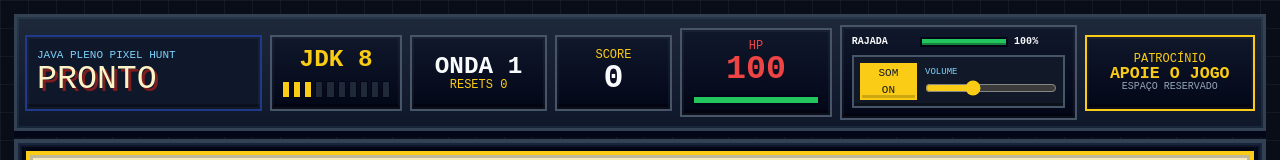
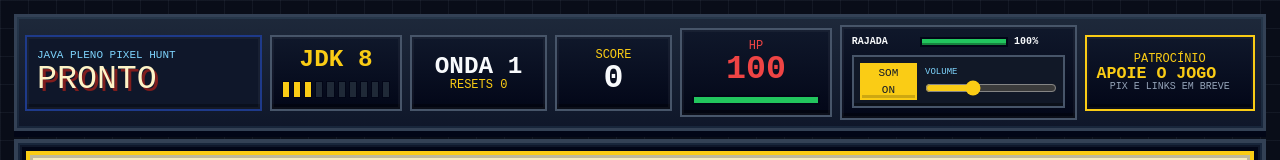
Before and after one commit to thyagodissenha/java-pleno-pixel-hunt, a Next.js app: page / in a window 1280 px wide. Shown: the top 160 px of the page. Built offline with nearby package versions, Linux system fonts and the light colour scheme.

Commit message:
Add support panel

```diff
--- a/app/globals.css
+++ b/app/globals.css
@@ -181,9 +181,26 @@ canvas {
   border-color: #facc15;
 }
 
-.sponsor-card strong {
+.sponsor-card button {
+  width: 100%;
+  border: 0;
+  background: transparent;
   color: #facc15;
+  cursor: pointer;
+  font: inherit;
   font-size: clamp(14px, 1.3vw, 20px);
+  font-weight: 900;
+  line-height: 1.05;
+  padding: 0;
+  text-align: left;
+  text-transform: uppercase;
+}
+
+.sponsor-card button:hover,
+.sponsor-card button:focus-visible {
+  color: #7dd3fc;
+  outline: none;
+  text-shadow: 2px 2px 0 #7f1d1d;
 }
 
 .sponsor-card small {
@@ -387,6 +404,52 @@ canvas {
   line-height: 1;
   text-align: center;
   text-shadow: 4px 4px 0 #7f1d1d;
+}
+
+.support-screen {
+  background:
+    repeating-linear-gradient(90deg, rgba(250, 204, 21, 0.08) 0 3px, transparent 3px 20px),
+    #101827;
+}
+
+.support-panel {
+  width: min(560px, calc(100vw - 30px));
+}
+
+.support-copy {
+  max-width: 460px;
+  margin: 14px auto 0;
+  color: #bfdbfe;
+  font-size: clamp(13px, 2vw, 16px);
+  line-height: 1.45;
+  text-align: center;
+}
+
+.support-options {
+  display: grid;
+  gap: 10px;
+  margin-top: 20px;
+}
+
+.support-options div {
+  display: grid;
+  gap: 4px;
+  border: 3px solid #0f172a;
+  background: rgba(15, 23, 42, 0.88);
+  box-shadow: inset 0 -4px 0 rgba(2, 6, 23, 0.5);
+  padding: 12px;
+}
+
+.support-options strong {
+  color: #facc15;
+  font-size: 13px;
+  text-transform: uppercase;
+}
+
+.support-options span {
+  color: #f8fafc;
+  font-size: 12px;
+  line-height: 1.35;
 }
 
 .score-overlay {
--- a/app/page.tsx
+++ b/app/page.tsx
@@ -239,6 +239,7 @@ export default function Home() {
   const [menuIndex, setMenuIndex] = useState(0);
   const [muted, setMuted] = useState(false);
   const [volume, setVolume] = useState(0.35);
+  const [supportOpen, setSupportOpen] = useState(false);
   const [biome, setBiome] = useState(biomeNames[0]);
   const [upgrade, setUpgrade] = useState("JDK 8");
   const [bossProgress, setBossProgress] = useState("0/14 mobs");
@@ -389,6 +390,7 @@ export default function Home() {
     setScoreSaved(true);
     setPlayerName("");
     setMenuPanel("home");
+    setSupportOpen(false);
     playSound("start");
     startGameRef.current();
   }
@@ -397,6 +399,7 @@ export default function Home() {
     setScoreSaved(true);
     setPlayerName("");
     setMenuPanel("home");
+    setSupportOpen(false);
     setScore(0);
     setWave(1);
     setResetCount(0);
@@ -416,6 +419,15 @@ export default function Home() {
     setGameState("playing");
     startMusic();
   }, [startMusic]);
+
+  function openSupportPanel() {
+    if (stateRef.current === "playing") {
+      stateRef.current = "paused";
+      setGameState("paused");
+      stopMusic();
+    }
+    setSupportOpen(true);
+  }
 
   useEffect(() => {
     if (gameState !== "promotion") return;
@@ -1693,8 +1705,9 @@ export default function Home() {
   const finalScreen = gameState === "over" || gameState === "won";
   const promotionScreen = gameState === "promotion";
   const menuScreen = gameState === "menu";
-  const pauseScreen = gameState === "paused";
-  const frameScreen = finalScreen || promotionScreen || (menuScreen && menuPanel !== "home");
+  const supportScreen = supportOpen;
+  const pauseScreen = gameState === "paused" && !supportScreen;
+  const frameScreen = supportScreen || finalScreen || promotionScreen || (menuScreen && menuPanel !== "home");
   const jdkPower = upgrade === "JDK 21" ? 9 : upgrade === "JDK 17" ? 6 : 3;
 
   return (
@@ -1760,8 +1773,10 @@ export default function Home() {
         </div>
         <aside className="hud-card sponsor-card" aria-label="Espaço de apoio">
           <span>Patrocínio</span>
-          <strong>Apoie o jogo</strong>
-          <small>Espaço reservado</small>
+          <button type="button" onClick={openSupportPanel}>
+            Apoie o jogo
+          </button>
+          <small>Pix e links em breve</small>
         </aside>
       </section>
 
@@ -1913,6 +1928,35 @@ export default function Home() {
                   </div>
                 </>
               )}
+            </div>
+          </div>
+        )}
+        {supportScreen && (
+          <div className="frame-screen support-screen" role="dialog" aria-modal="true" aria-label="Apoie o jogo">
+            <div className="menu-panel frame-panel support-panel">
+              <p className="menu-kicker">Apoie o jogo</p>
+              <h2>PIXEL FUND</h2>
+              <p className="support-copy">
+                O espaço de apoio já está preparado para receber Pix, links de contribuição e patrocínios sem atrapalhar a arena.
+              </p>
+              <div className="support-options" aria-label="Opções de apoio">
+                <div>
+                  <strong>Pix</strong>
+                  <span>Chave em breve</span>
+                </div>
+                <div>
+                  <strong>Link de apoio</strong>
+                  <span>Ko-fi, Catarse ou similar</span>
+                </div>
+                <div>
+                  <strong>Patrocínio</strong>
+                  <span>Banner ou contato comercial</span>
+                </div>
+              </div>
+              <div className="menu-actions two">
+                <button type="button" onClick={() => setSupportOpen(false)}>Fechar</button>
+                <button type="button" onClick={returnToTitle}>Menu inicial</button>
+              </div>
             </div>
           </div>
         )}
```
